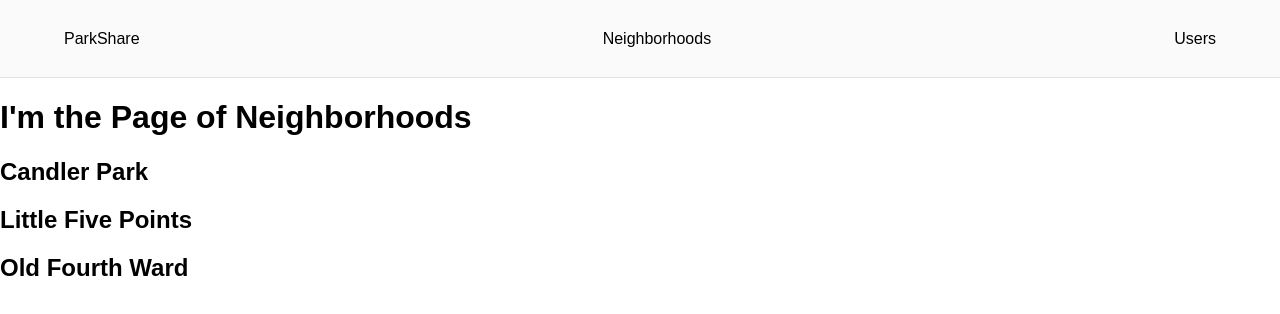
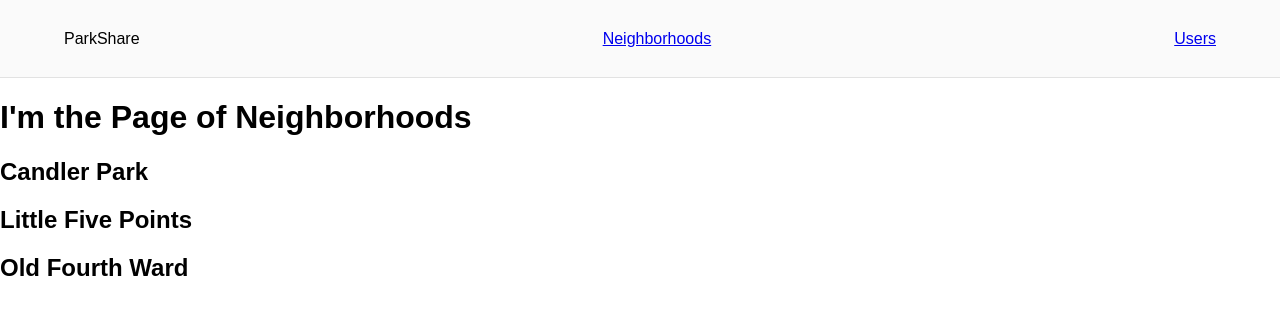
Before and after one commit to tonycimaglia/project-3, a React (Create React App) app in the folder client/: page / in a window 1280 px wide. Shown: the top 314 px of the page. Built offline with nearby package versions, Linux system fonts and the light colour scheme.

Commit message:
added in links for my user views

```diff
--- a/client/src/components/NavBar.js
+++ b/client/src/components/NavBar.js
@@ -1,5 +1,6 @@
 import React, { Component } from 'react'
 import styled from 'styled-components'
+import { Link } from 'react-router-dom'
 
 const Nav = styled.div`
     background-color: #FAFAFA;
@@ -20,10 +21,10 @@
                     <p>ParkShare</p>
                     </div>
                     <div>
-                    <p>Neighborhoods</p>
+                    <Link to='/'>Neighborhoods</Link>
                     </div>
                     <div>
-                    <p>Users</p>
+                    <Link to='/users'>Users</Link>
                     </div>
             </Nav>
         )
```
